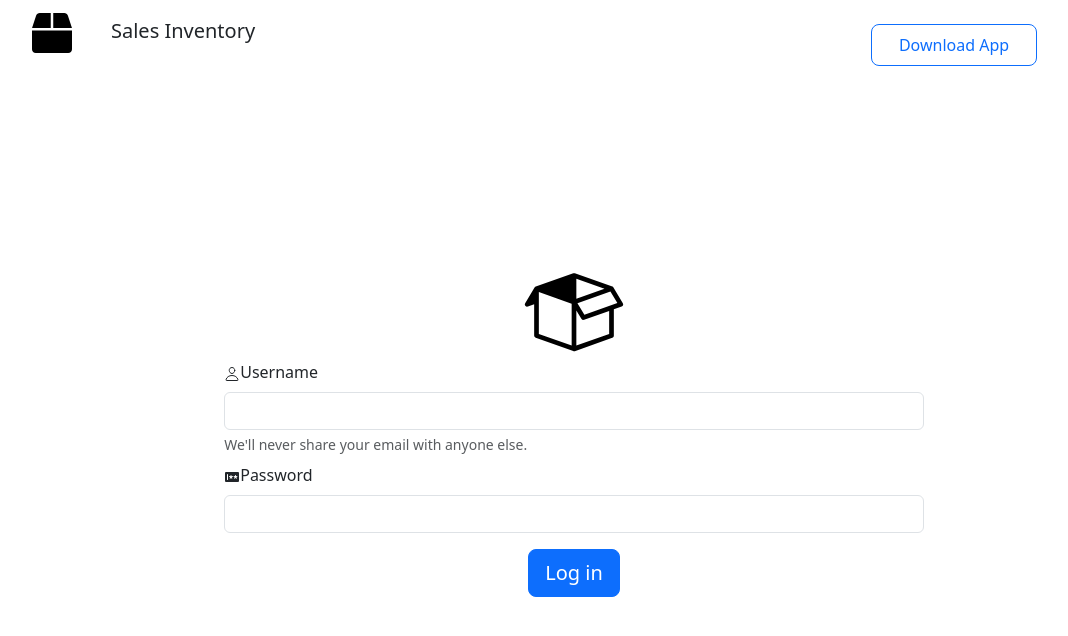
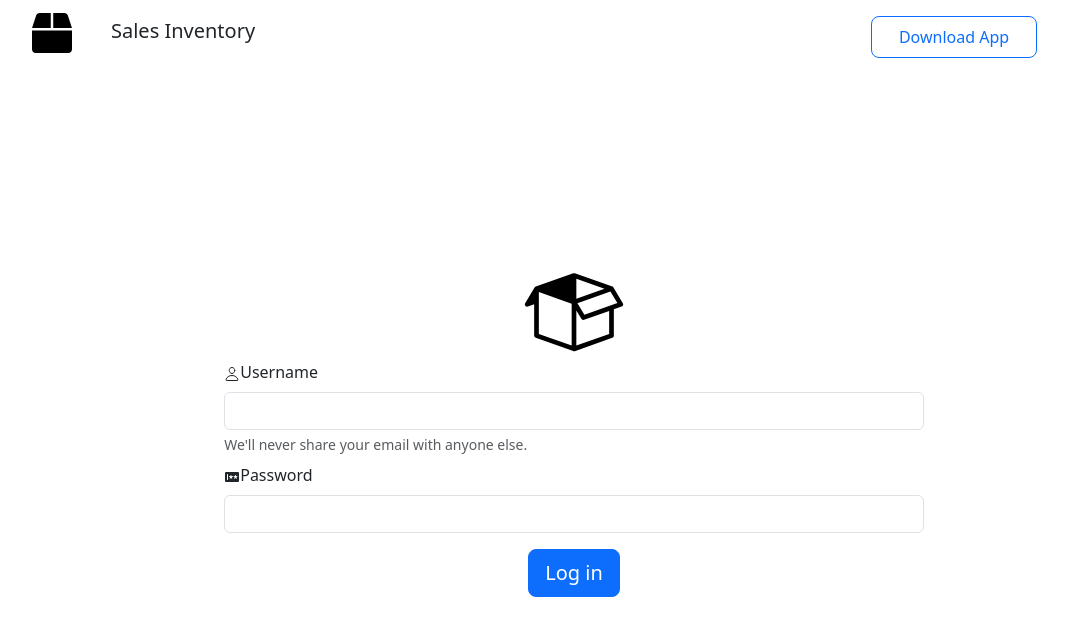
Before and after one commit to MarkRyuo/SalesInventory-SIMS-, a React (Vite) app in the folder client/: page / in a window 1280 px wide. Shown: the top 636 px of the page, without its empty margins (66-1134 px from the left). Built offline with nearby package versions, Linux system fonts and the light colour scheme.

Commit message:
Subject: Body

```diff
--- a/client/src/components/Navbar/NavbarLogin.tsx
+++ b/client/src/components/Navbar/NavbarLogin.tsx
@@ -19,7 +19,7 @@ export default function NavbarLogin() {
                     <p className="lead py-3">Sales Inventory</p>
                 </div>
 
-                <div className="col-2 pt-4">
+                <div className="col-2 pt-3">
                     <a href="http://" className="btn btn-outline-primary d-none d-lg-block fs-6 btn-lg" download={"..."}>Download App</a>
                 </div>
             </div>
```
